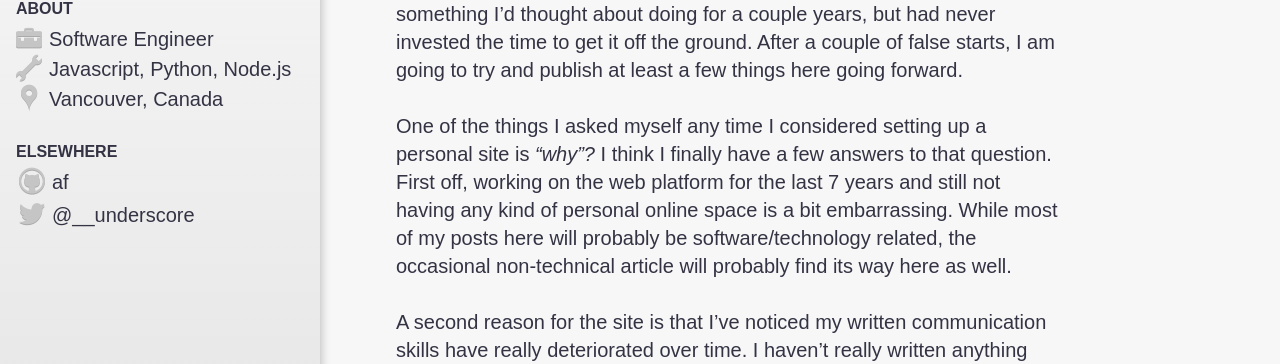
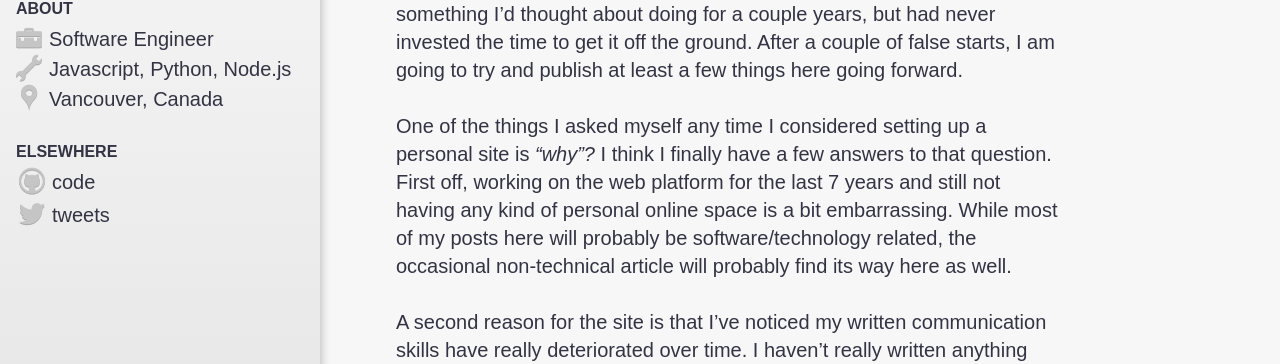
Before and after one commit to af/af.github.com, a Jekyll site: the page built from _posts/2013-07-27-hello-world.md, in a window 1280 px wide. Shown: the part 158-522 px from the top of the page. Built offline with Jekyll 4.4.1, drawn with Linux system fonts in a browser that asks for light colours; some web fonts are replaced.

Commit message:
Update twitter handle.

```diff
--- a/_layouts/base.html
+++ b/_layouts/base.html
@@ -25,9 +25,9 @@
             </ul>
 
             <h2>Elsewhere</h2>
-            <ul>
-                <li><a href="https://github.com/af" class="github">af</a></li>
-                <li><a href="https://twitter.com/__underscore" class="twitter">@__underscore</a></li>
+            <ul class="elsewhere">
+                <li><a href="https://github.com/af" class="github">code</a></li>
+                <li><a href="https://twitter.com/eh_eff" class="twitter">tweets</a></li>
             </ul>
 
             <!--
```
